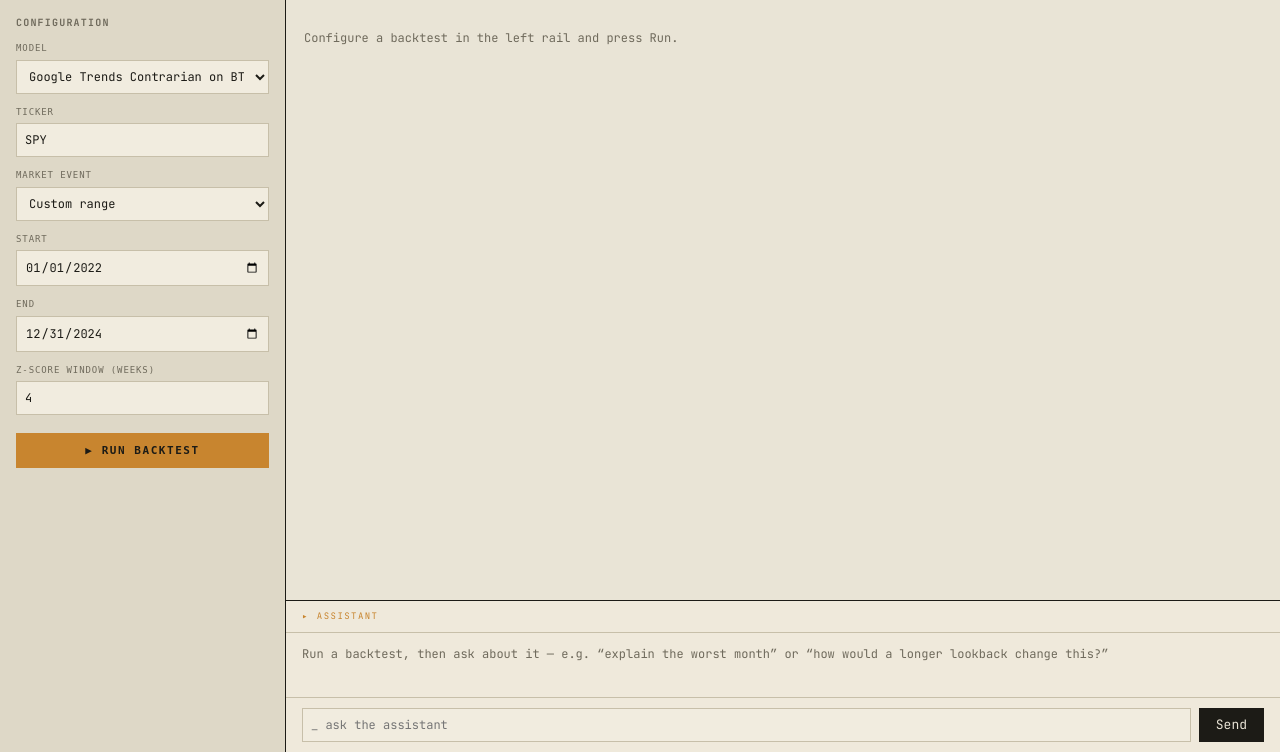
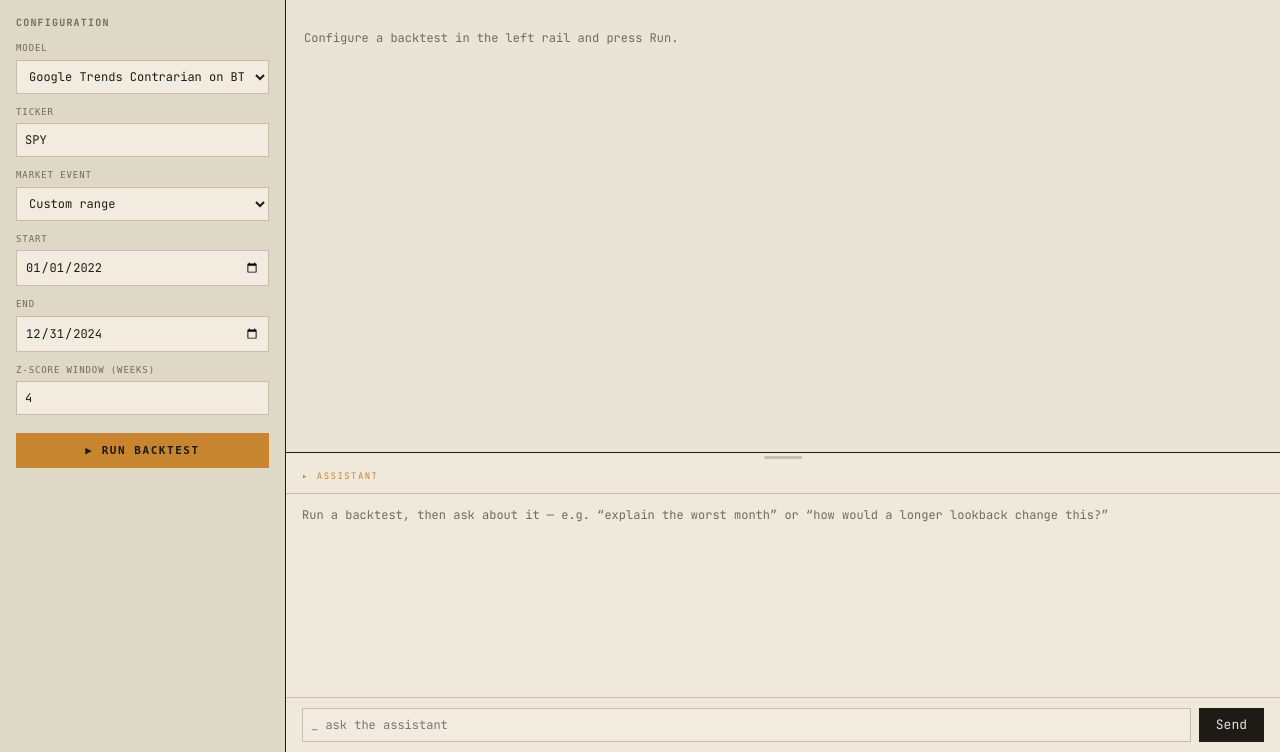
Before and after one commit to VanKyle00/trading-models, a FastAPI app: page / in a window 1280 px wide. Shown: the part 48-800 px from the top of the page. Run offline with FastAPI, Linux system fonts and the light colour scheme; some libraries are stand-ins or nearby versions; some web fonts are replaced.

Commit message:
feat(webapp): drag-to-resize the assistant console height
Add a grab handle on the console's top edge; drag up/down to resize (clamped
96px–85vh), persisted to localStorage. Replaces the fixed max-height:42vh.

```diff
--- a/webapp/templates/index.html
+++ b/webapp/templates/index.html
@@ -121,7 +121,14 @@
 
     /* ── assistant console ─────────────────────────────────── */
     .console { border-top: 1px solid var(--line-strong); background: var(--inset);
-               display: flex; flex-direction: column; max-height: 42vh; }
+               display: flex; flex-direction: column;
+               height: 300px; min-height: 96px; max-height: 85vh; }
+    /* drag the top edge up/down to resize */
+    .console-resize { flex-shrink: 0; height: 8px; cursor: ns-resize; touch-action: none;
+                      display: flex; align-items: center; justify-content: center; }
+    .console-resize::before { content: ""; width: 38px; height: 3px; border-radius: 2px;
+                              background: var(--line); transition: background .12s; }
+    .console-resize:hover::before, .console-resize.dragging::before { background: var(--accent); }
     .console-head { font-size: 9px; color: var(--accent); letter-spacing: .16em;
                     padding: 9px 16px; border-bottom: 1px solid var(--line);
                     display: flex; align-items: center; gap: 8px; }
@@ -210,7 +217,8 @@
         <p class="placeholder">Configure a backtest in the left rail and press Run.</p>
       </section>
 
-      <section class="console">
+      <section class="console" id="console">
+        <div class="console-resize" id="console-resize" title="Drag to resize"></div>
         <div class="console-head">Assistant</div>
         <div class="transcript" id="transcript">
           <div class="empty">Run a backtest, then ask about it — e.g. &ldquo;explain the worst month&rdquo; or &ldquo;how would a longer lookback change this?&rdquo;</div>
@@ -274,6 +282,30 @@
     document.body.addEventListener("htmx:beforeRequest", function () {
       document.body.classList.add("htmx-request");
     });
+
+    // ── drag-to-resize the assistant console ──────────────
+    (function () {
+      var handle = document.getElementById("console-resize"),
+          consoleEl = document.getElementById("console"), dragging = false;
+      function clamp(h) { return Math.max(96, Math.min(h, window.innerHeight * 0.85)); }
+      function setHeight(h) {
+        h = clamp(h); consoleEl.style.height = h + "px";
+        try { localStorage.setItem("tm-console-h", h); } catch (_) {}
+      }
+      var saved = parseFloat((function () { try { return localStorage.getItem("tm-console-h"); } catch (_) { return null; } })());
+      if (saved) consoleEl.style.height = clamp(saved) + "px";
+      handle.addEventListener("pointerdown", function (e) {
+        dragging = true; handle.classList.add("dragging");
+        handle.setPointerCapture(e.pointerId); e.preventDefault();
+      });
+      handle.addEventListener("pointermove", function (e) {
+        if (dragging) setHeight(window.innerHeight - e.clientY);
+      });
+      handle.addEventListener("pointerup", function (e) {
+        dragging = false; handle.classList.remove("dragging");
+        try { handle.releasePointerCapture(e.pointerId); } catch (_) {}
+      });
+    })();
 
     // ── assistant console (POST + SSE over fetch) ──────────
     (function () {
```
